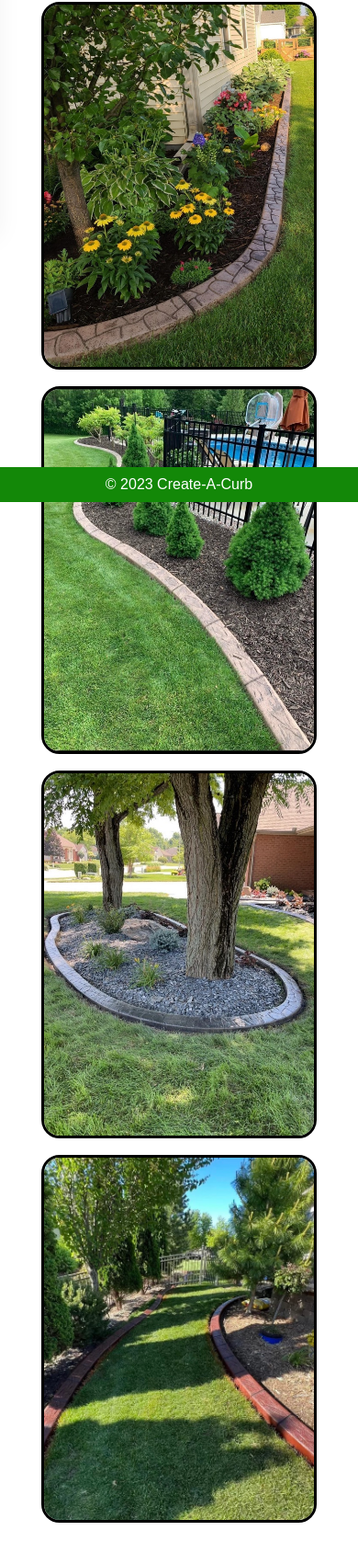
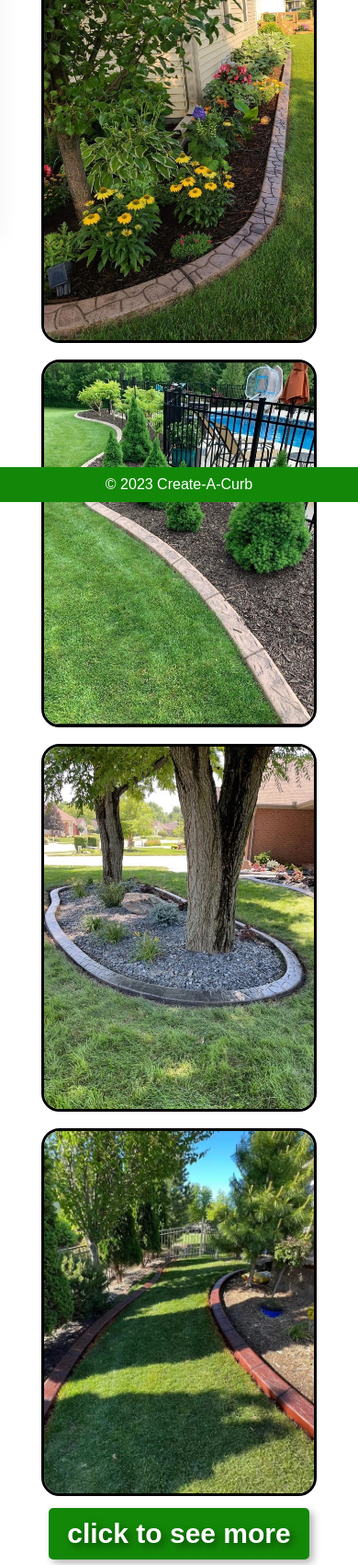
Before and after one commit to EthanBauer/create-a-curb, a plain HTML site: page index.html in a window 390 px wide. Shown: the part 298-2000 px from the top of the page at 92% size. Drawn offline with Linux system fonts and the light colour scheme.

Commit message:
check out more button on homepage after examples

```diff
--- a/index.html
+++ b/index.html
@@ -38,7 +38,6 @@
         <div class="div-content check-out-work">
             <section class="hidden">
                 <a href="previous.html" class="header-check-out-work">Check Out Some Of Our Work</a>
-                <a id="click-me-homepage" href="previous.html">^click to see more^</a>
                 <div class="examples">
                     <div class="example hidden">
                         <a href="./images/previousJobs/prev2.jpg" data-lightbox="gallery1">
@@ -60,6 +59,7 @@
                         <img src="./images/previousJobs/prev24.jpg" alt="Decorative Curb">
                         </a>
                     </div>
+                    <a id="click-me-homepage" href="previous.html">click to see more</a>
                 </div>
             </section>
         </div>
--- a/styling/index-style.css
+++ b/styling/index-style.css
@@ -342,6 +342,31 @@ footer p {
     border-color: white;
 }
 
+#click-me-homepage {
+    display: inline-block;
+    background-color: #138808;
+    color: white;
+    text-shadow: 4px 4px 8px rgba(0, 0, 0, 0.5);
+    padding: 10px 20px;
+    font-size: 30px;
+    border-radius: 5px;
+    transition: background-color 0.2s ease-in-out;
+    font: "Open Sans", sans-serif;
+    transition: all 0.3s ease-in-out;
+    box-shadow: 4px 4px 8px rgba(0, 0, 0, 0.3);
+    z-index: 1;
+}
+#click-me-homepage:hover {
+    transform: translateY(-5px);
+    box-shadow: 4px 4px 8px rgba(0, 0, 0, 0.5);
+}
+.transform-landscape{
+    z-index: 0;
+}
+.header-transform{
+    z-index: 0;
+}
+
 
 @media screen and (max-width: 1319px) and (min-width: 1067px) {
     .header-check-out-work{
@@ -512,10 +537,22 @@ footer p {
         margin-left: 50px;
         margin-right: 50px;
     }
+    .check-out-work {
+        z-index: 1;
+    }
+    .header-transform{
+        z-index: -1;
+    }
 }
 @media only screen and (max-width: 564px){
     .about-section{
         padding-bottom: 750px;
+    }
+    .check-out-work {
+        z-index: 1;
+    }
+    .header-transform{
+        z-index: -1;
     }
 }
 
@@ -660,5 +697,10 @@ footer p {
         padding-left: 0px;
         padding-right: 0px;
     }
-
+    .check-out-work {
+        z-index: 1;
+    }
+    .header-transform{
+        z-index: -1;
+    }
 }
```
